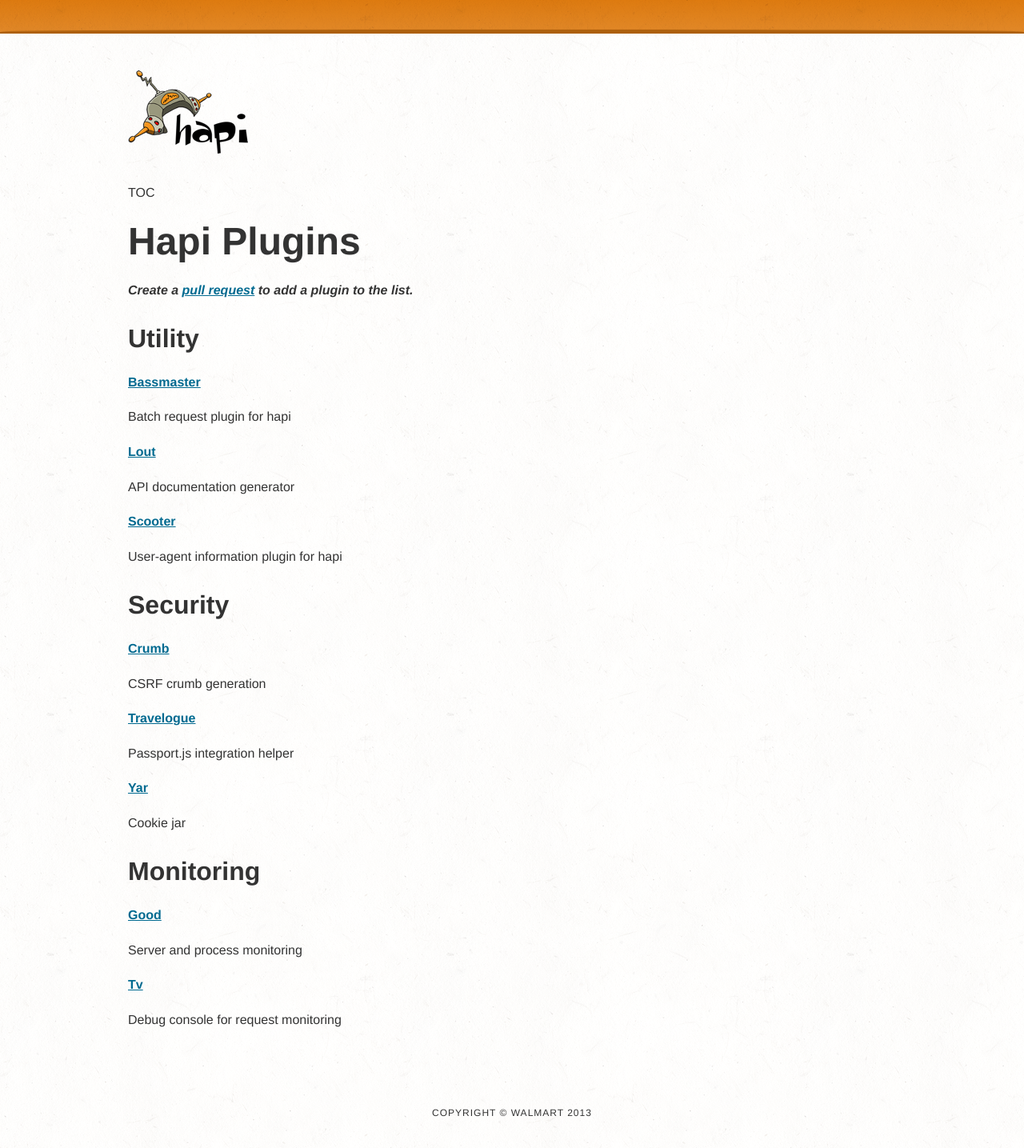
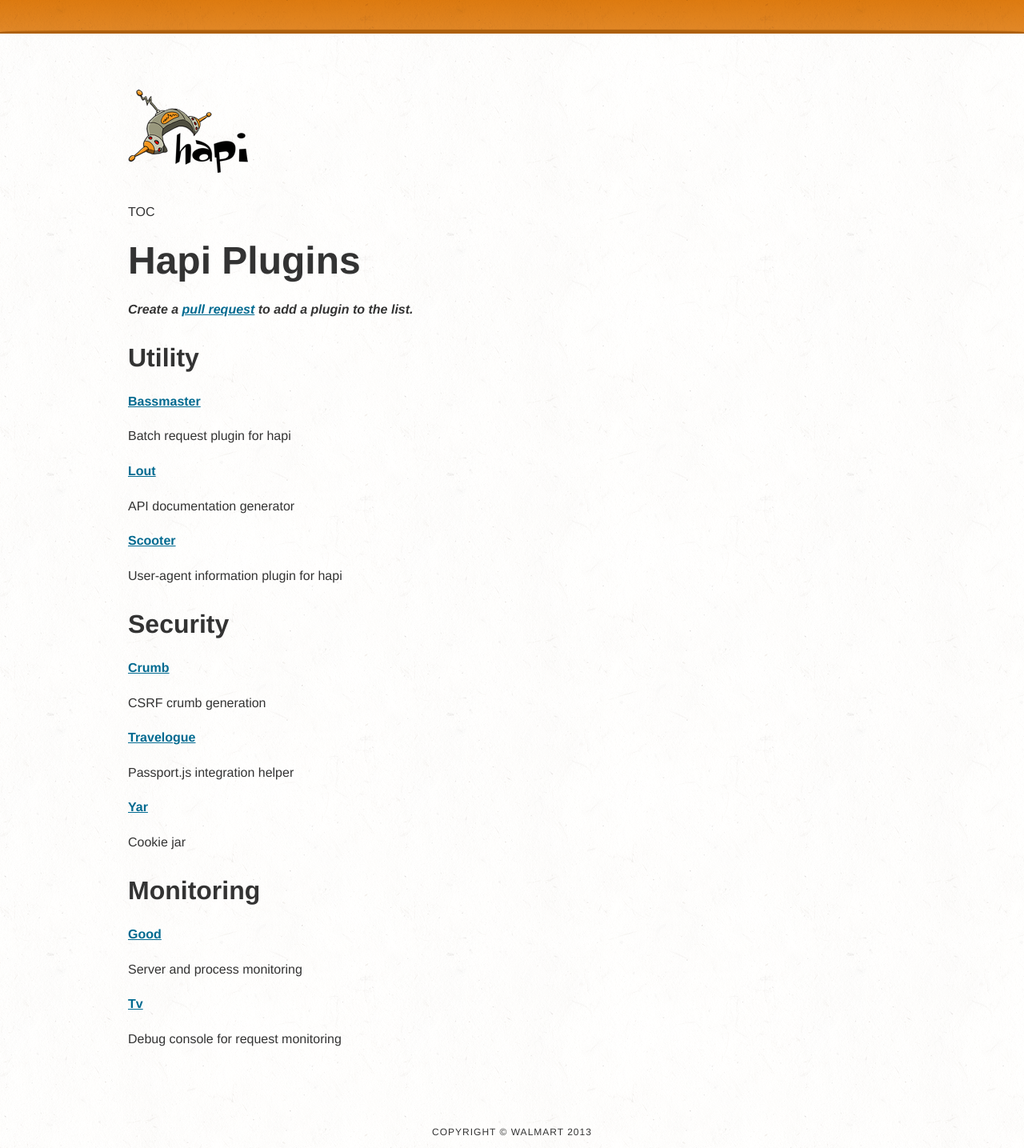
Before and after one commit to z0mt3c/spumko.github.com, a Jekyll site: the page built from _posts/2013-03-20-plugins.md, in a window 1280 px wide. Shown: the whole page at 80% size. Built offline with Jekyll 4.4.1, drawn with Linux system fonts in a browser that asks for light colours; Markdown is read by kramdown in place of the engine named in the settings; before the commit the page ends 1411 px from its top, so only the background shows below that.

Commit message:
minor tweaks

```diff
--- a/css/overrides.css
+++ b/css/overrides.css
@@ -14,7 +14,7 @@
 
 .logo {
   height: auto;
-  margin: 36px 0 26px;
+  margin: 60px 0 26px;
 }
 
 .l-headerprimary {
@@ -37,9 +37,11 @@
 }
 
 .version {
-  margin-right: 45px;
-
-  text-align: right;
+  font-family: Omnes-Pro, Proxima-Nova-Soft, Helvetica Neue, Helvetica, Arial, sans-serif;
+  position: relative;
+  top: -47px;
+  left: 345px;
+  font-weight: bold;
 }
 
 .video-container {
```
Also changed, not shown: _layouts/default.html (+10 -3 lines).
